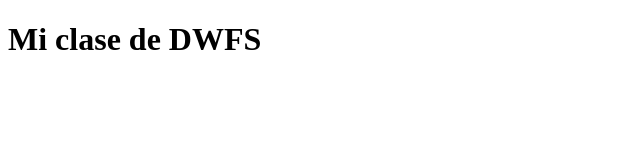
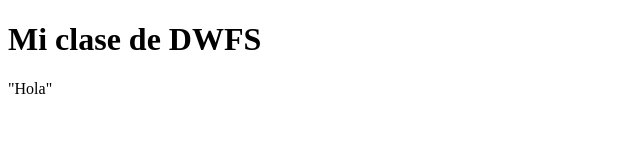
Before and after one commit to votons/ejercicio-dom, a plain HTML site: page index.html in a window 1280 px wide. Shown: the full height of the page, 0-640 px from the left. Drawn offline with Linux system fonts and the light colour scheme.

Commit message:
Modifique un p

```diff
--- a/index.html
+++ b/index.html
@@ -9,6 +9,7 @@
 <body>
   <div id="container">
     <h1>Mi clase de DWFS</h1>
+    <p>"Hola"</p>
   </div>
 </body>
 </html>
```
